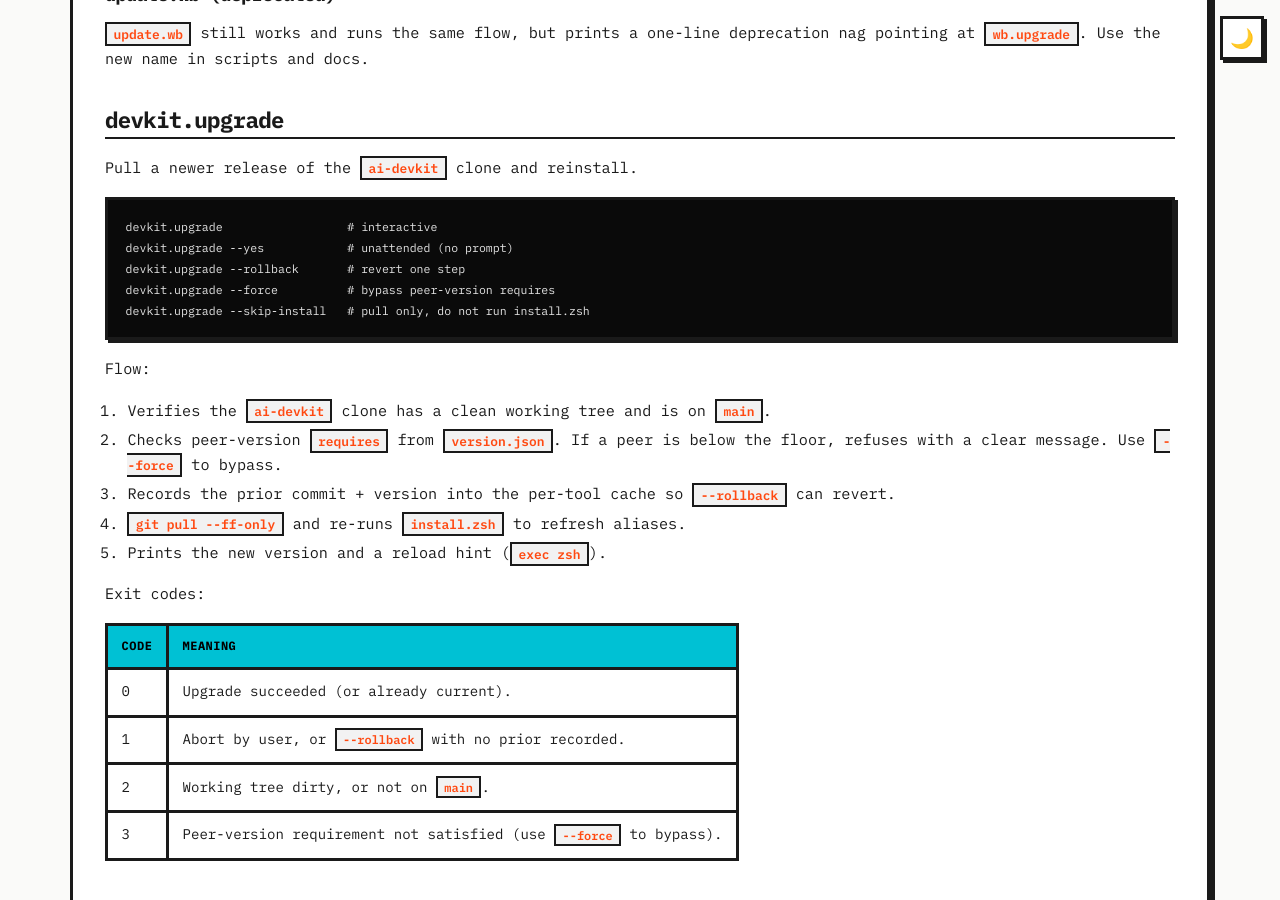
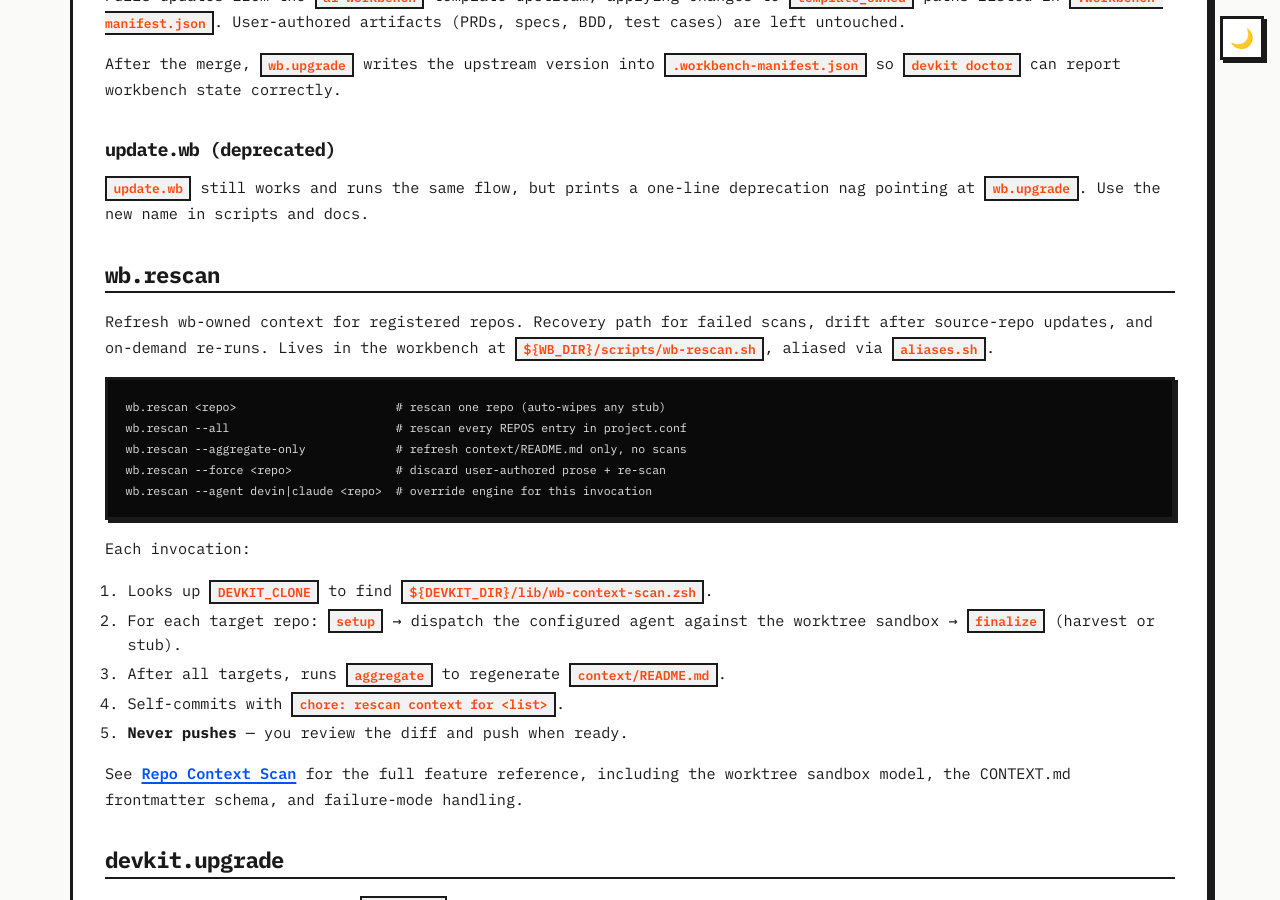
Before and after one commit to amit-t/ai-devkit, a Jekyll site: the page built from docs/commands.md, in a window 1280 px wide and 900 px high, scrolled down 1720 px. Built offline with Jekyll 4.4.1, drawn with Linux system fonts in a browser that asks for light colours; some of the changed text lies outside the part shown.

Commit message:
docs(scan): add repo-context-scan reference page + cross-links
Adds docs/repo-context-scan.md as the canonical reference for the
auto-built per-repo context feature: scan model, worktree sandbox,
CONTEXT.md frontmatter schema, aggregate index, failure stubs +
wb.rescan recovery, doctor checks, engine selection, maintainer skill
re-sync, and explicitly-deferred follow-ups.

Threads cross-links across all four existing doc pages and the README,
adds a wb.rescan section to commands.md, adds an "After init: explore
context/" walkthrough to getting-started.md, and ships
tests/MANUAL.md with the real-LLM smoke recipe (not CI-gated).

Adds at_skills_repo to docs/_data/orgs.yml so the upstream skills repo
URL flows through the owner-aware Liquid helper instead of being
hardcoded.

Co-Authored-By: Claude Opus 4.7 (1M context) <noreply@anthropic.com>

````diff
--- a/docs/_data/orgs.yml
+++ b/docs/_data/orgs.yml
@@ -12,6 +12,7 @@ amit-t:
   ai_workbench_repo:   https://github.com/amit-t/ai-workbench
   ai_workbench_pages:  https://amit-t.github.io/ai-workbench/
   ai_ralph_repo:       https://github.com/amit-t/ai-ralph
+  at_skills_repo:      https://github.com/amit-t/skills
 
 Invenco-Cloud-Systems-ICS:
   ai_devkit_repo:      https://github.com/Invenco-Cloud-Systems-ICS/ai-devkit
@@ -19,3 +20,4 @@ Invenco-Cloud-Systems-ICS:
   ai_workbench_repo:   https://github.com/Invenco-Cloud-Systems-ICS/ai-workbench
   ai_workbench_pages:  https://Invenco-Cloud-Systems-ICS.github.io/ai-workbench/
   ai_ralph_repo:       https://github.com/Invenco-Cloud-Systems-ICS/ai-ralph
+  at_skills_repo:      https://github.com/Invenco-Cloud-Systems-ICS/skills
--- a/docs/commands.md
+++ b/docs/commands.md
@@ -2,7 +2,7 @@
 title: Commands
 layout: default
 eyebrow: Reference
-subtitle: init.wb · join.wb · wb.upgrade · orgs.wb · devkit.upgrade · ralph.upgrade · devkit doctor
+subtitle: init.wb · join.wb · wb.upgrade · wb.rescan · orgs.wb · devkit.upgrade · ralph.upgrade · devkit doctor
 ---
 
 ## init.wb
@@ -16,7 +16,13 @@ init.wb --agent claude            # force Claude
 init.wb --cwd /path/to/empty/dir  # override target directory
 ```
 
-Runs preflight → interview → `gh repo create --template` → clones registered code repos → renders `project.conf` + `EPIC-PIPELINE.md` + `CODEOWNERS` → installs `ai-ralph` (once per machine) → scopes `ralph-enable` to the workbench only → commits + pushes.
+Runs preflight → interview → `gh repo create --template` → clones registered code repos → renders `project.conf` + `EPIC-PIPELINE.md` + `CODEOWNERS` → installs `ai-ralph` (once per machine) → scopes `ralph-enable` to the workbench only → **builds wb-owned context per cloned repo** → commits + pushes.
+
+- After each registered repo is cloned, `init.wb` runs the vendored
+  `repo-context-scan` skill against it (sequentially) and writes
+  `context/<name>/CONTEXT.md` plus an aggregate `context/README.md`. A
+  scan failure is non-fatal — a stub is written and init continues. See
+  [Repo Context Scan]({{ '/repo-context-scan.html' | relative_url }}).
 
 **Preflight** (Step 0 in `init-workbench/init.prompt.md`):
 
@@ -36,7 +42,12 @@ join.wb <workbench-url> --agent devin
 join.wb <workbench-url> --agent claude
 ```
 
-Runs preflight → clones workbench (or pulls if already local) → reads `project.conf` → prompts for extra repos to register → appends joiner to the `*` line in `CODEOWNERS` → commits + pushes.
+Runs preflight → clones workbench (or pulls if already local) → reads `project.conf` → prompts for extra repos to register → **scans newly-registered repos** → appends joiner to the `*` line in `CODEOWNERS` → commits + pushes.
+
+- Newly-registered repos are scanned in the same way `init.wb` scans
+  initial repos. Existing rows in `context/README.md` are preserved
+  when the aggregate is refreshed. See
+  [Repo Context Scan]({{ '/repo-context-scan.html' | relative_url }}).
 
 **Preflight additions vs `init.wb`:**
 
@@ -60,6 +71,34 @@ After the merge, `wb.upgrade` writes the upstream version into `.workbench-manif
 ### update.wb (deprecated)
 
 `update.wb` still works and runs the same flow, but prints a one-line deprecation nag pointing at `wb.upgrade`. Use the new name in scripts and docs.
+
+## wb.rescan
+
+Refresh wb-owned context for registered repos. Recovery path for failed
+scans, drift after source-repo updates, and on-demand re-runs. Lives in
+the workbench at `${WB_DIR}/scripts/wb-rescan.sh`, aliased via
+`aliases.sh`.
+
+```
+wb.rescan <repo>                       # rescan one repo (auto-wipes any stub)
+wb.rescan --all                        # rescan every REPOS entry in project.conf
+wb.rescan --aggregate-only             # refresh context/README.md only, no scans
+wb.rescan --force <repo>               # discard user-authored prose + re-scan
+wb.rescan --agent devin|claude <repo>  # override engine for this invocation
+```
+
+Each invocation:
+
+1. Looks up `DEVKIT_CLONE` to find `${DEVKIT_DIR}/lib/wb-context-scan.zsh`.
+2. For each target repo: `setup` → dispatch the configured agent against
+   the worktree sandbox → `finalize` (harvest or stub).
+3. After all targets, runs `aggregate` to regenerate `context/README.md`.
+4. Self-commits with `chore: rescan context for <list>`.
+5. **Never pushes** — you review the diff and push when ready.
+
+See [Repo Context Scan]({{ '/repo-context-scan.html' | relative_url }})
+for the full feature reference, including the worktree sandbox model,
+the CONTEXT.md frontmatter schema, and failure-mode handling.
 
 ## devkit.upgrade
 
@@ -133,6 +172,17 @@ Exit codes:
 
 `--fix` runs upgrades in this order: `ralph.upgrade`, then `devkit.upgrade`, then `wb.upgrade`. If any step fails it stops and surfaces the failing tool's exit code.
 
+In addition to version rows, `devkit doctor` checks **global** scan
+health (`repo-context-scan` vendored, engine symlinks intact,
+`wb-context-scan` lib present, `DEVKIT_DEFAULT_ENGINE` set, configured
+engine on PATH). When run from inside a stamped workbench it also
+checks **wb-scope** scan health (`context/` exists, matches
+`project.conf`, no stale stubs, aggregate README current,
+`.context-scan/` sandbox clean). `--fix` repairs deterministic global
+items only; wb-scope failures print suggested `wb.rescan` commands as
+advisory output and never auto-invoke. See
+[Repo Context Scan]({{ '/repo-context-scan.html' | relative_url }}#doctor-integration).
+
 ## orgs.wb
 
 Manage the machine-local GitHub org list used by `init.wb` / `join.wb`.
````
Also changed, not shown: docs/getting-started.md (+22 -0 lines), docs/index.md (+2 -0 lines), docs/repo-context-scan.md (added, +331 -0 lines), tests/MANUAL.md (added, +153 -0 lines), README.md.
